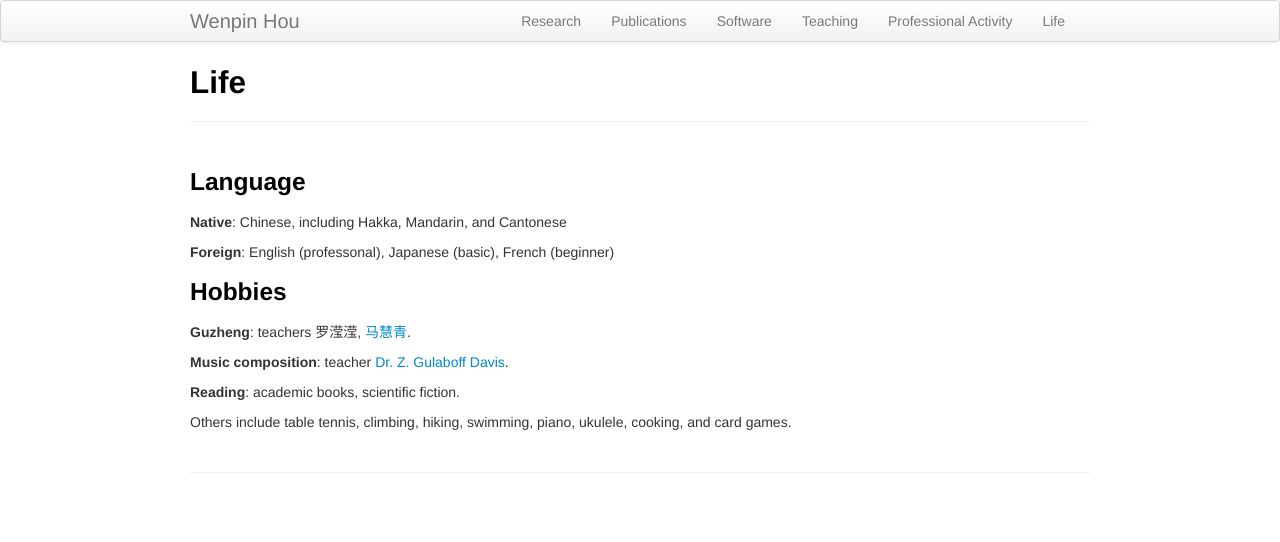
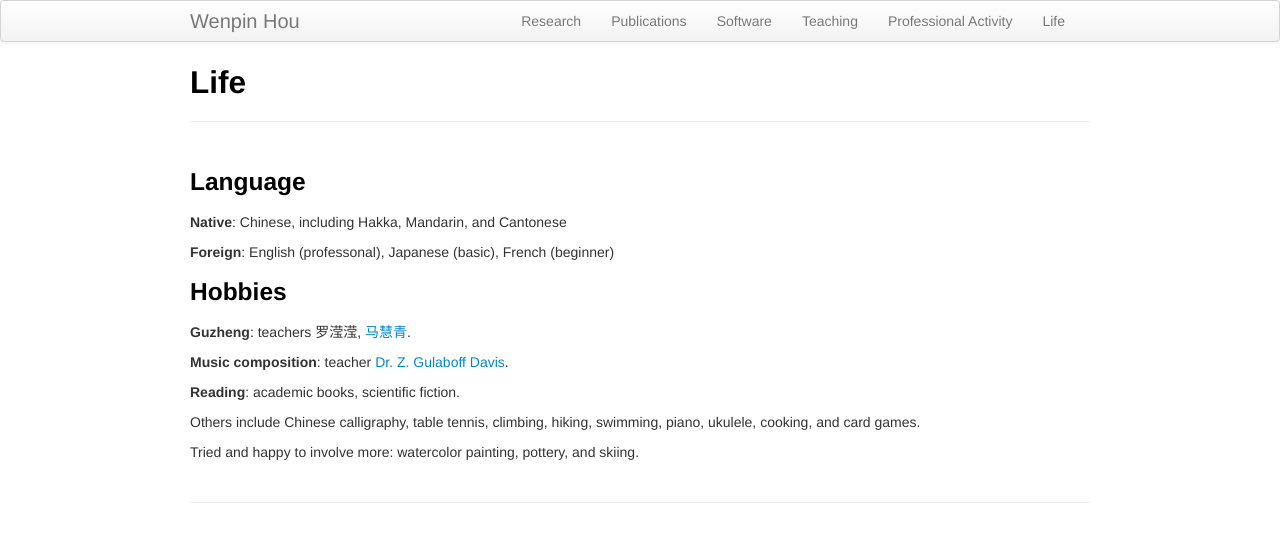
Before and after one commit to Winnie09/Wenpin_Hou, a Jekyll site: the page built from pages/life.md, in a window 1280 px wide. Shown: the top 542 px of the page. Built offline with Jekyll 4.4.1, drawn with Linux system fonts in a browser that asks for light colours.

Commit message:
Update life.md

```diff
--- a/pages/life.md
+++ b/pages/life.md
@@ -17,4 +17,6 @@ title: Life
 
 **Reading**: academic books, scientific fiction.
 
-Others include table tennis, climbing, hiking, swimming, piano, ukulele, cooking, and card games.
+Others include Chinese calligraphy, table tennis, climbing, hiking, swimming, piano, ukulele, cooking, and card games.
+
+Tried and happy to involve more: watercolor painting, pottery, and skiing.
```
